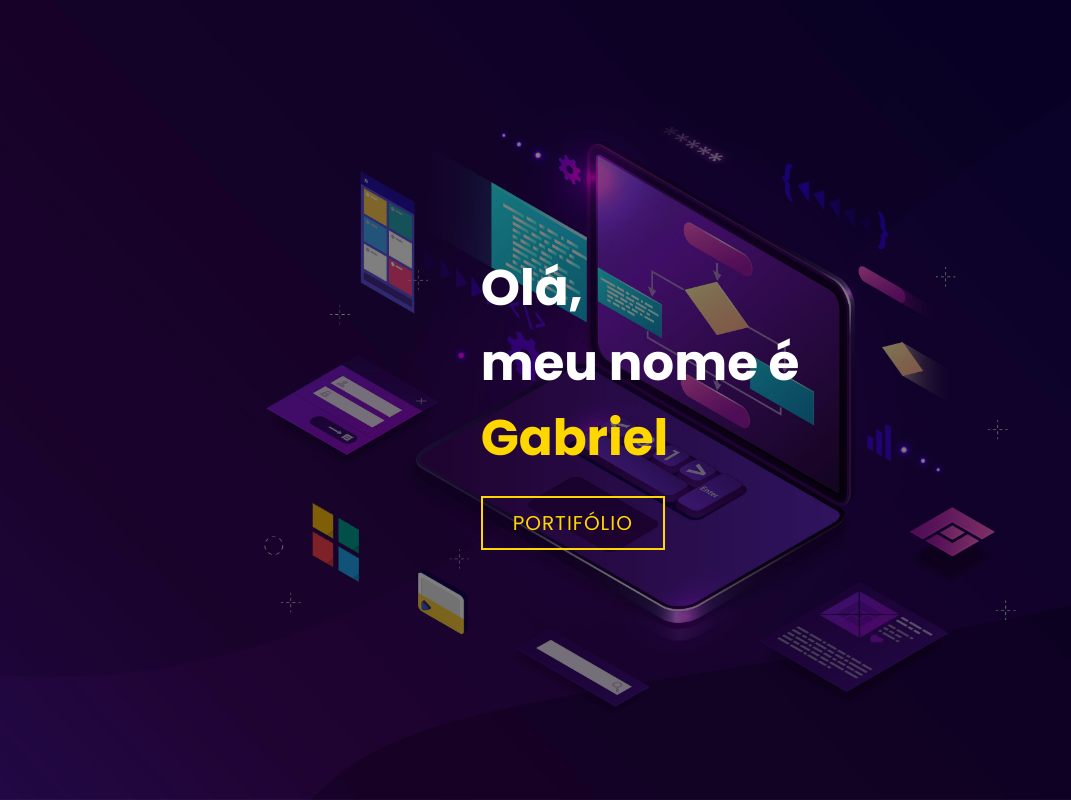
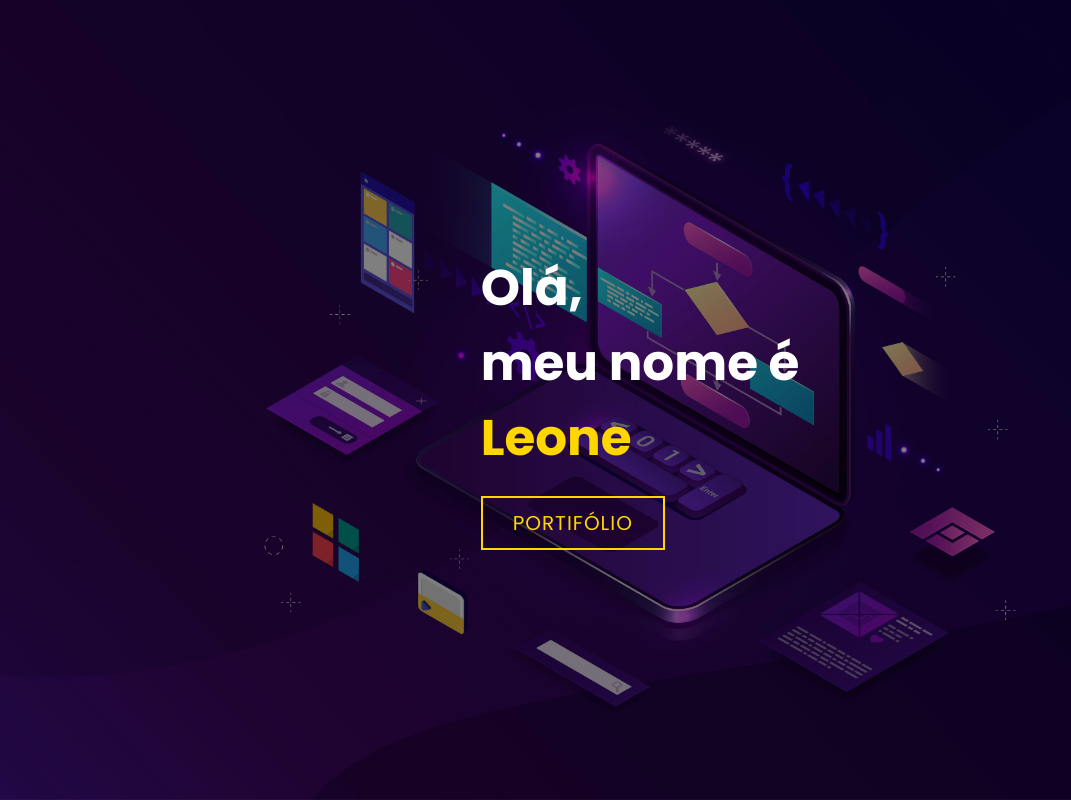
Before and after one commit to Leone-custodio/portifolio-leone, a plain HTML site: page index.html in a window 1280 px wide. Shown: the top 800 px of the page, without its empty margins (0-1071 px from the left). Drawn offline with Linux system fonts and the light colour scheme.

Commit message:
update name

```diff
--- a/index.html
+++ b/index.html
@@ -14,7 +14,7 @@
             <div>
                 <h1>Olá,<span></span></h1>
                 <h1>meu nome é<span></span></h1>
-                <h1>Gabriel<span></span></h1>
+                <h1>Leone<span></span></h1>
                 <a href="#portfolio" type="button" class="cta">Portifólio</a>
             </div>
         </div>
```
